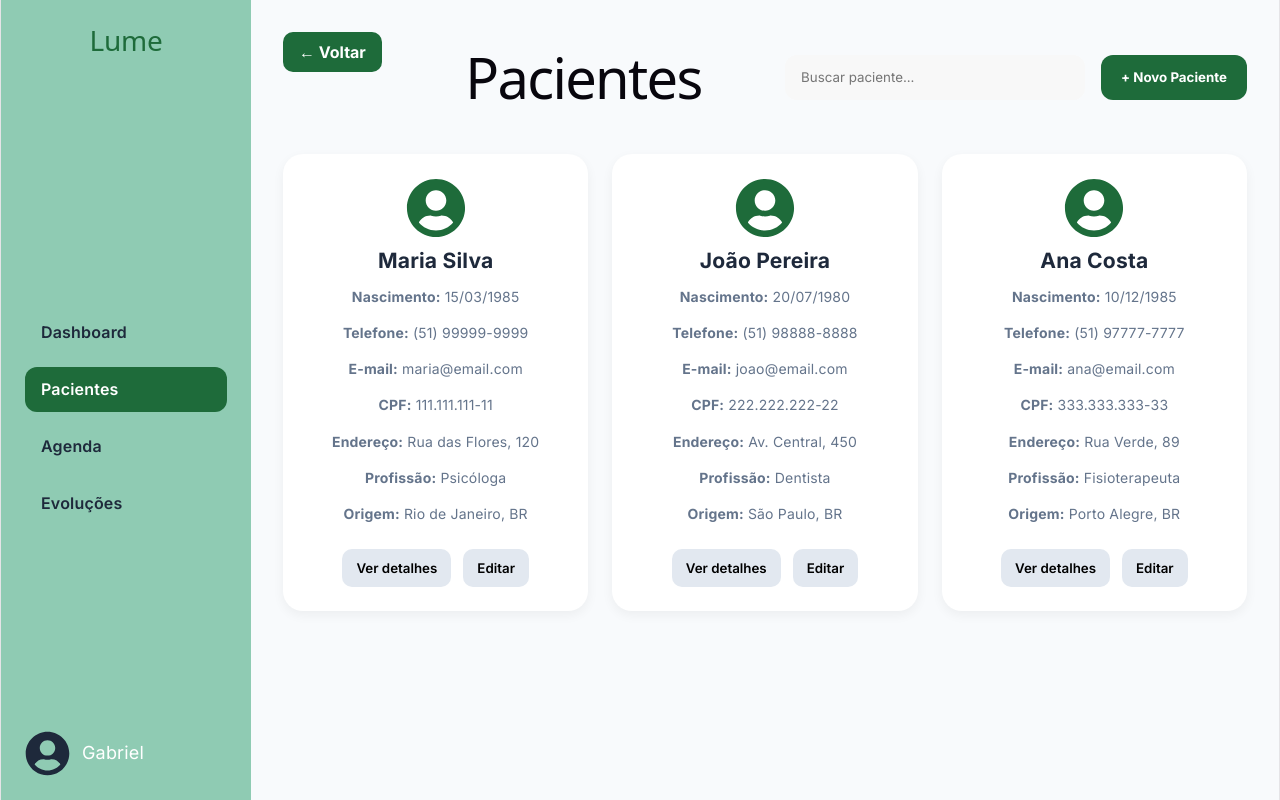
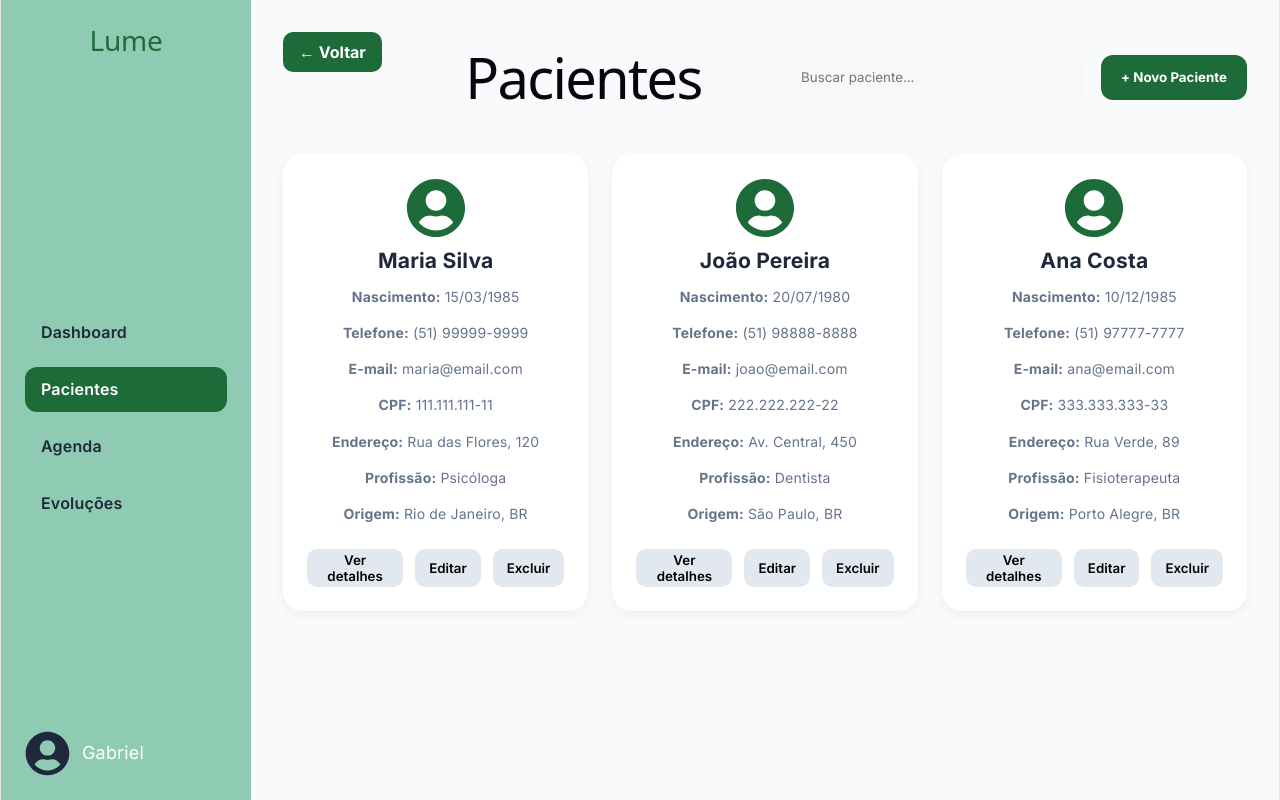
Before and after one commit to GabrielDozza/GerenciamentoDePacientesFrontend, a React (Vite) app in the folder Frontend/: page /patients in a window 1280 px wide. Built offline with nearby package versions, Linux system fonts and the light colour scheme.

Commit message:
adicionando botão de deletar paciente

```diff
--- a/Frontend/src/pages/patients/index.tsx
+++ b/Frontend/src/pages/patients/index.tsx
@@ -10,7 +10,7 @@ export function Patients() {
 
   const [searchTerm, setSearchTerm] = useState("");
 
-  const patients = [
+  const [patients, setPatients] = useState([
     {
       id: 1,
       name: "Maria Silva",
@@ -46,7 +46,7 @@ export function Patients() {
       profession: "Fisioterapeuta",
       origin: "Porto Alegre, BR",
     },
-  ];
+  ]);
 
   const filteredPatients = useMemo(
     () =>
@@ -226,6 +226,10 @@ export function Patients() {
                   Editar
                 </button>
 
+                <button className="delete-button">
+                  Excluir
+                </button>
+
               </div>
 
             </div>
--- a/Frontend/src/pages/patients/styles.css
+++ b/Frontend/src/pages/patients/styles.css
@@ -154,3 +154,13 @@
 .empty-state p {
   color: #64748B;
 }
+
+.delete-button {
+  background: #DC2626;
+
+  color: rgb(5, 5, 5);
+}
+
+.delete-button:hover {
+  background: #B91C1C;
+}
```
